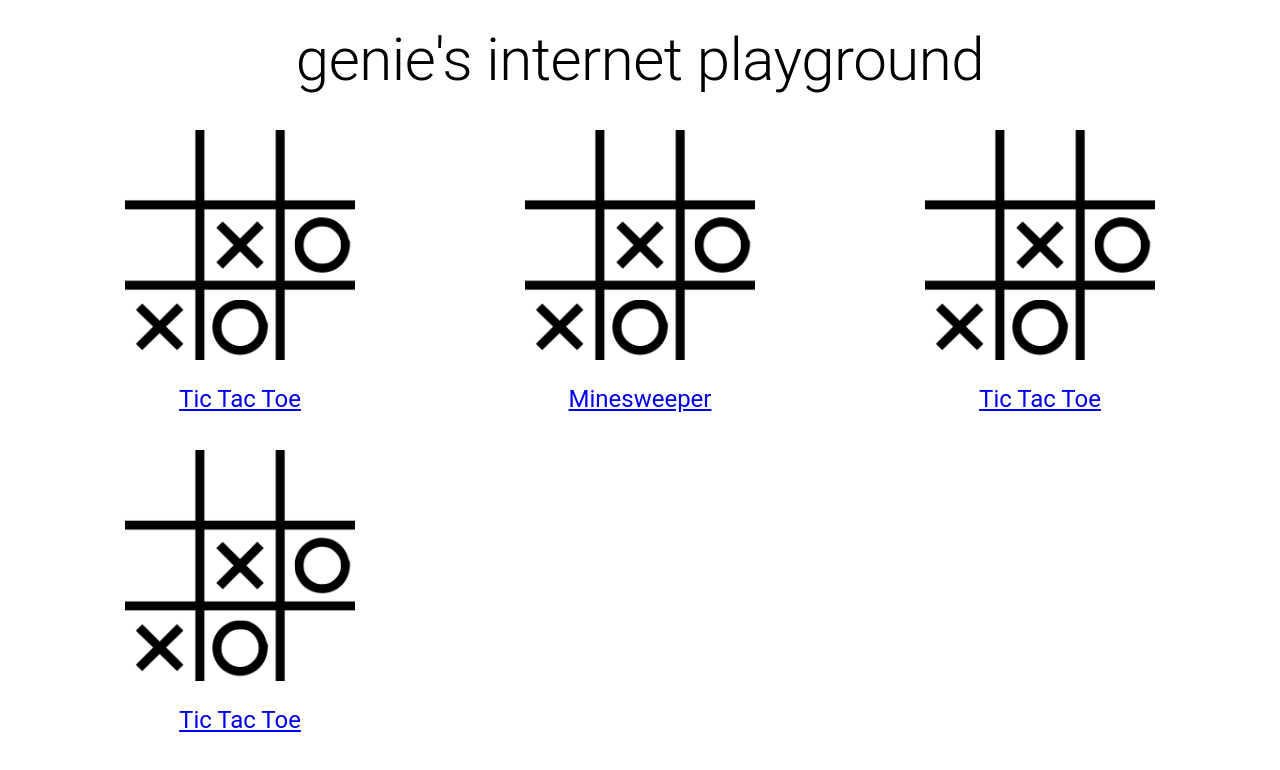
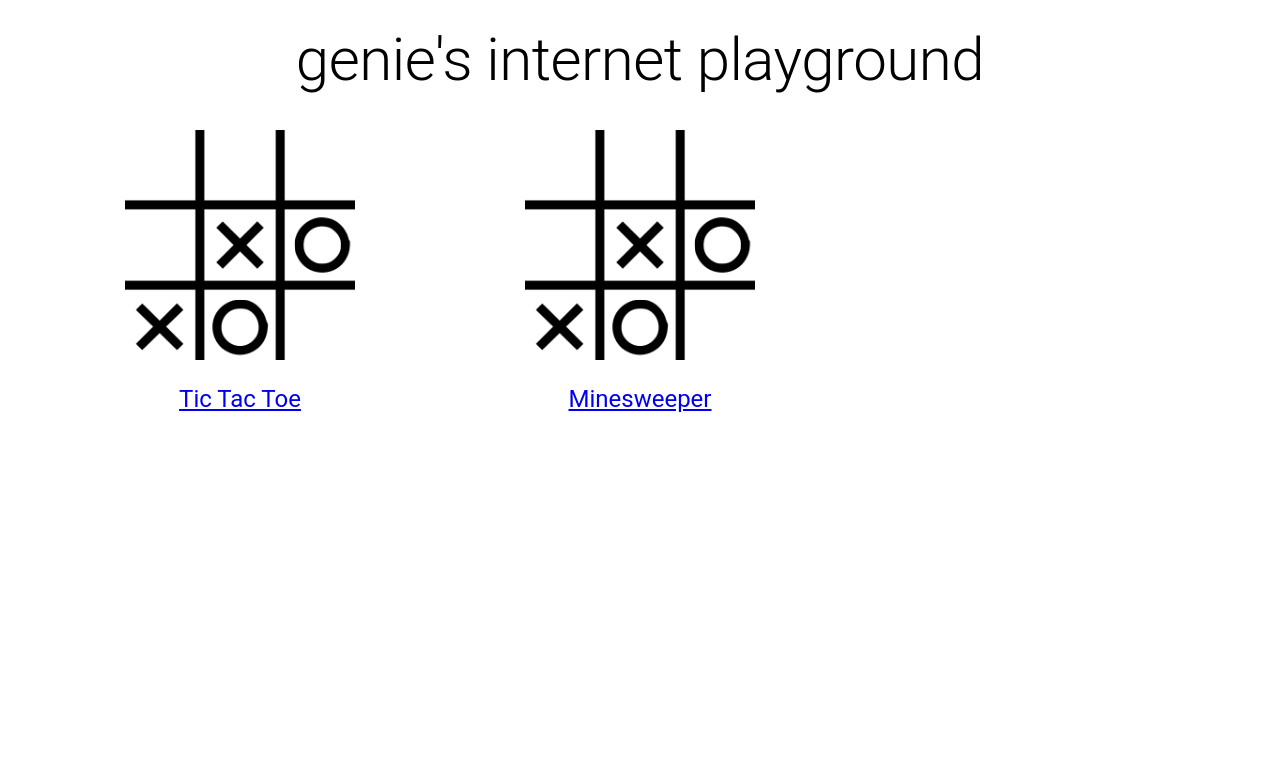
Before and after one commit to angenibai/internet-playground, a React (Create React App) app: page / in a window 1280 px wide. Shown: the top 770 px of the page. Built offline with nearby package versions, Linux system fonts and the light colour scheme.

Commit message:
minor aesthetic adjustments

```diff
--- a/src/components/GridItem.jsx
+++ b/src/components/GridItem.jsx
@@ -7,7 +7,9 @@ const GridItem = (props) => {
   return (
     <Grid item xs={12} sm={4} className="gameCell">
       <div className="cellIcon">
-        <img className="gameIcon" src={props.icon} alt={props.alt} />
+        <Link to={props.link}>
+          <img className="gameIcon" src={props.icon} alt={props.alt} />
+        </Link>
       </div>
       <div className="cellTitle">
         <Link to={props.link}><Typography variant="h5">{props.title}</Typography></Link>
--- a/src/pages/Home.jsx
+++ b/src/pages/Home.jsx
@@ -1,5 +1,4 @@
 import React from 'react';
-import { Link } from 'react-router-dom';
 import { Grid, Typography } from '@material-ui/core';
 import './Home.css';
 import ticTacToeIcon from '../images/tictactoe-icon.png';
@@ -25,18 +24,7 @@ const Home = () => {
           link="/minesweeper"
           title="Minesweeper"
         />
-        <GridItem
-          icon={ticTacToeIcon}
-          alt="tic tac toe icon"
-          link="/tictactoe"
-          title="Tic Tac Toe"
-        />
-        <GridItem
-          icon={ticTacToeIcon}
-          alt="tic tac toe icon"
-          link="/tictactoe"
-          title="Tic Tac Toe"
-        />
+
       </Grid>
     </div>
   )
--- a/src/pages/Minesweeper.css
+++ b/src/pages/Minesweeper.css
@@ -5,8 +5,9 @@
   align-items: center;
 }
 
-header {
+.title {
   margin: 1.5rem auto;
+  margin-bottom: 0.5rem;
 }
 
 .board {
--- a/src/pages/Minesweeper.jsx
+++ b/src/pages/Minesweeper.jsx
@@ -239,9 +239,9 @@ function Minesweeper() {
 
   return (
     <div className="MinesweeperApp">
-      <header>
+      <div className="title">
         <Typography variant="h2">minesweeper</Typography>
-      </header>
+      </div>
       <main>
         <div className="minesweeper">
 
```
